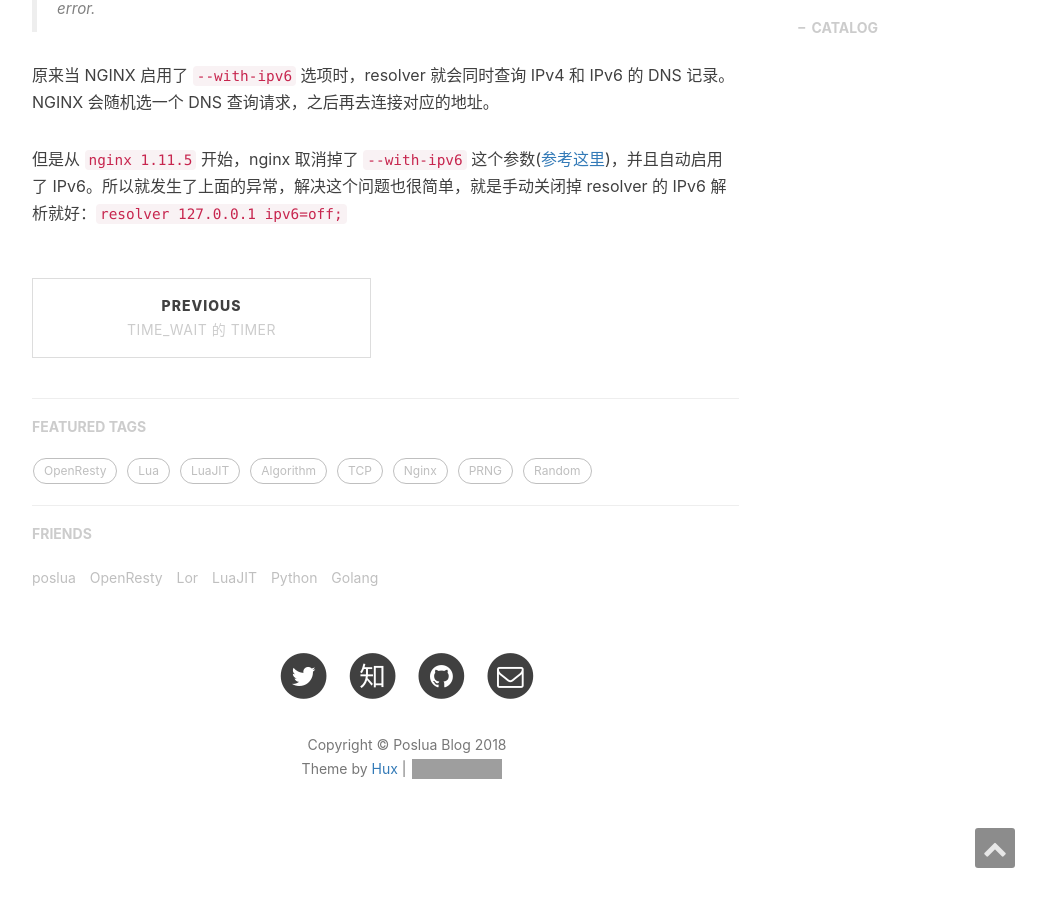
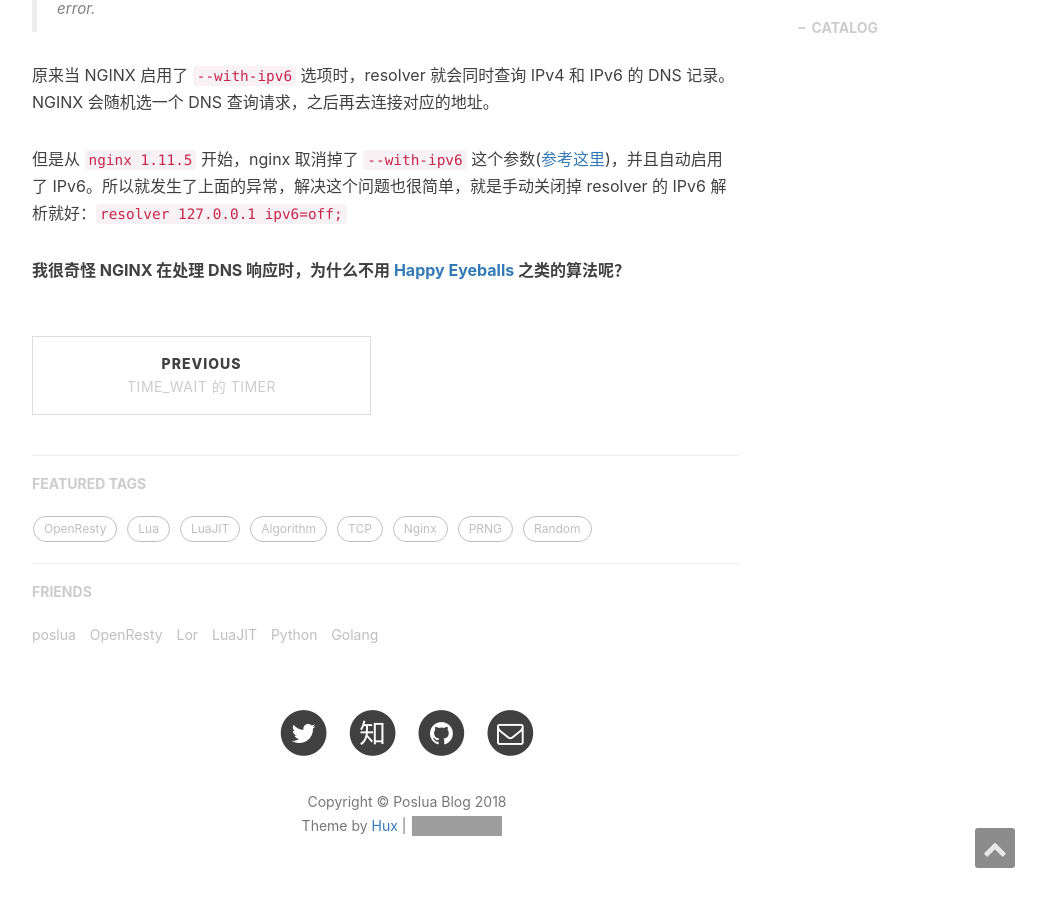
Before and after one commit to ms2008/ms2008.github.io, a Jekyll site: the page built from _posts/2018-01-09-nginx-resolver.md, in a window 1280 px wide and 900 px high, scrolled down 2257 px. Shown: the whole window, without its empty margins (233-1279 px from the left). Built offline with Jekyll 4.4.1, drawn with Linux system fonts in a browser that asks for light colours; nearby versions of some CDN libraries; comment, search, counter and statistics services are not loaded; before the commit the page ends 3130 px from its top, so only the background shows below that; grey boxes are pictures that could not be loaded.

Commit message:
minor fixes

```diff
--- a/_posts/2018-01-09-nginx-resolver.md
+++ b/_posts/2018-01-09-nginx-resolver.md
@@ -73,5 +73,8 @@ server {
 
 但是从 `nginx 1.11.5` 开始，nginx 取消掉了 `--with-ipv6` 这个参数([参考这里][1])，并且自动启用了 IPv6。所以就发生了上面的异常，解决这个问题也很简单，就是手动关闭掉 resolver 的 IPv6 解析就好：`resolver 127.0.0.1 ipv6=off;`
 
+**我很奇怪 NGINX 在处理 DNS 响应时，为什么不用 [Happy Eyeballs][3] 之类的算法呢？**
+
 [1]: http://nginx.org/en/CHANGES
 [2]: https://github.com/openresty/lua-nginx-module/issues/1217
+[3]: http://www.rfc-base.org/rfc-6555.html
```
